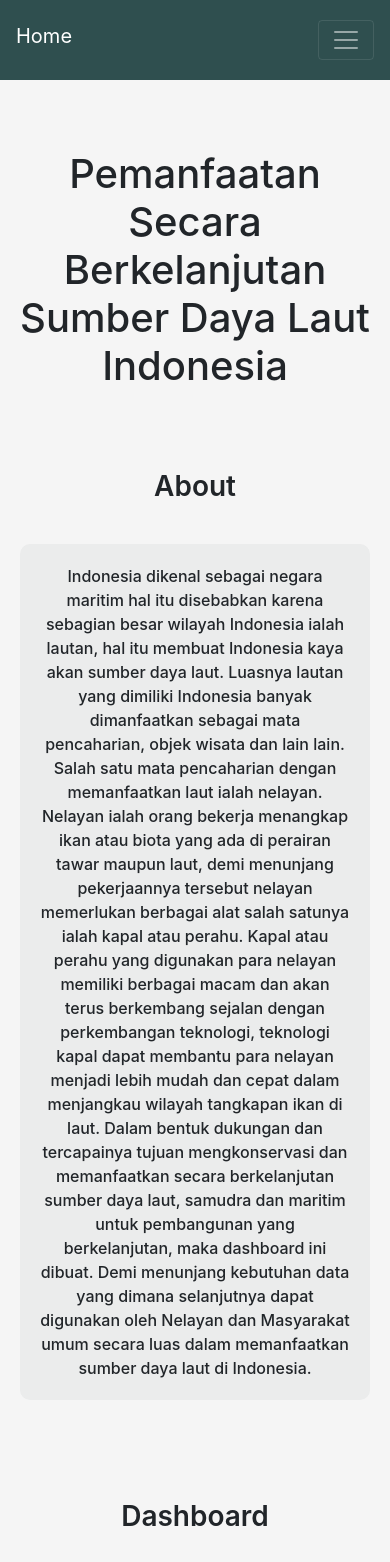
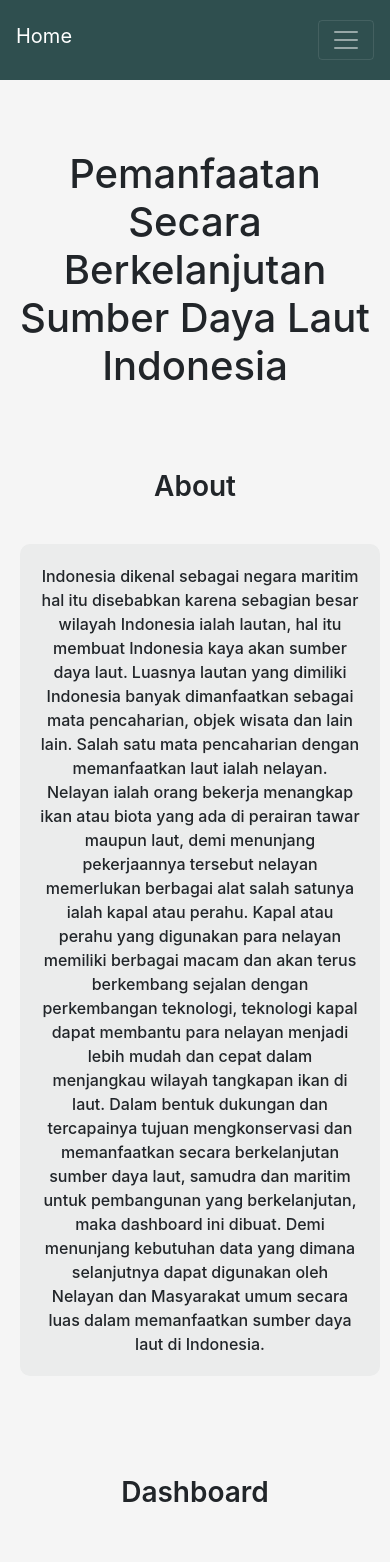
Before and after one commit to serendia95/react-new, a React (Create React App) app: page /#appx in a window 390 px wide. Shown: the top 1562 px of the page. Built offline with nearby package versions, Linux system fonts and the light colour scheme; grey boxes are pictures that could not be loaded.

Commit message:
Add files via upload

```diff
--- a/src/App.css
+++ b/src/App.css
@@ -6,6 +6,17 @@
 
 @media (max-width: 768px) {
   .about-info p {
+    margin-left: 20px !important;
+    margin-right: 20px !important;
+  }
+
+  .about-info img {
+    margin-left: 20px !important;
+    margin-right: 20px !important;
+    max-width: 400px;
+  }
+
+  .about-dashboard p {
     margin-left: 20px !important;
     margin-right: 20px !important;
   }
@@ -62,14 +73,20 @@ h3 {
 
 .about-info p {
   width: auto;
-  margin-bottom: 0px;
-  margin-left: 50px;
-  margin-right: 50px;
+  margin: 0 auto;
+  margin-right: 10px !important;
   border-radius: 10px;
   background-color: #EBECEC;
   padding: 20px;
-  position: sticky;
   font-weight: 450;
+}
+
+.about-info img {
+  margin: 0 auto;
+  margin-left: 10px !important;
+  border-radius: 10px;
+  background-color: #EBECEC;
+  padding: 20px;
 }
 
 .tableau-container {
@@ -80,9 +97,7 @@ h3 {
 
 .about-dashboard p {
   width: auto;
-  margin-bottom: 0px;
-  margin-left: 50px;
-  margin-right: 50px;
+  margin: 0 auto;
   border-radius: 10px;
   background-color: #EBECEC;
   padding: 20px;
```
